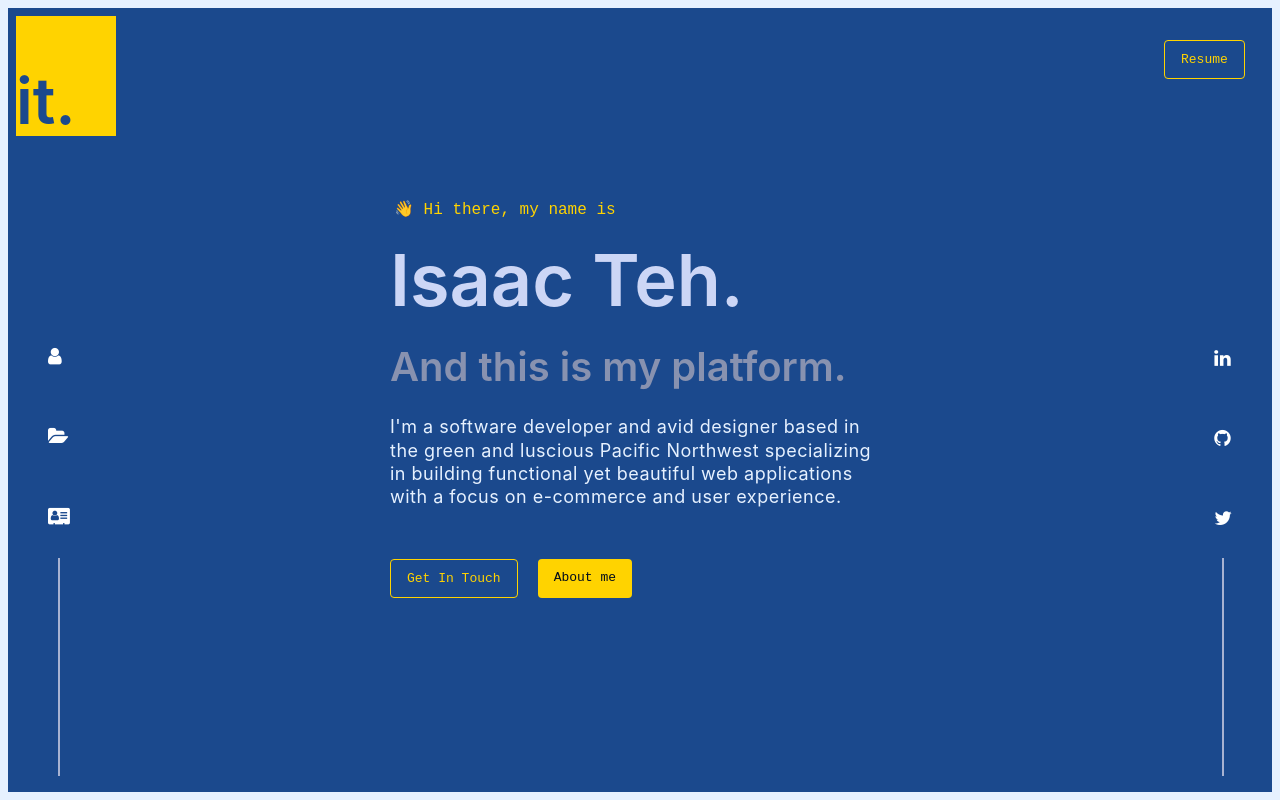
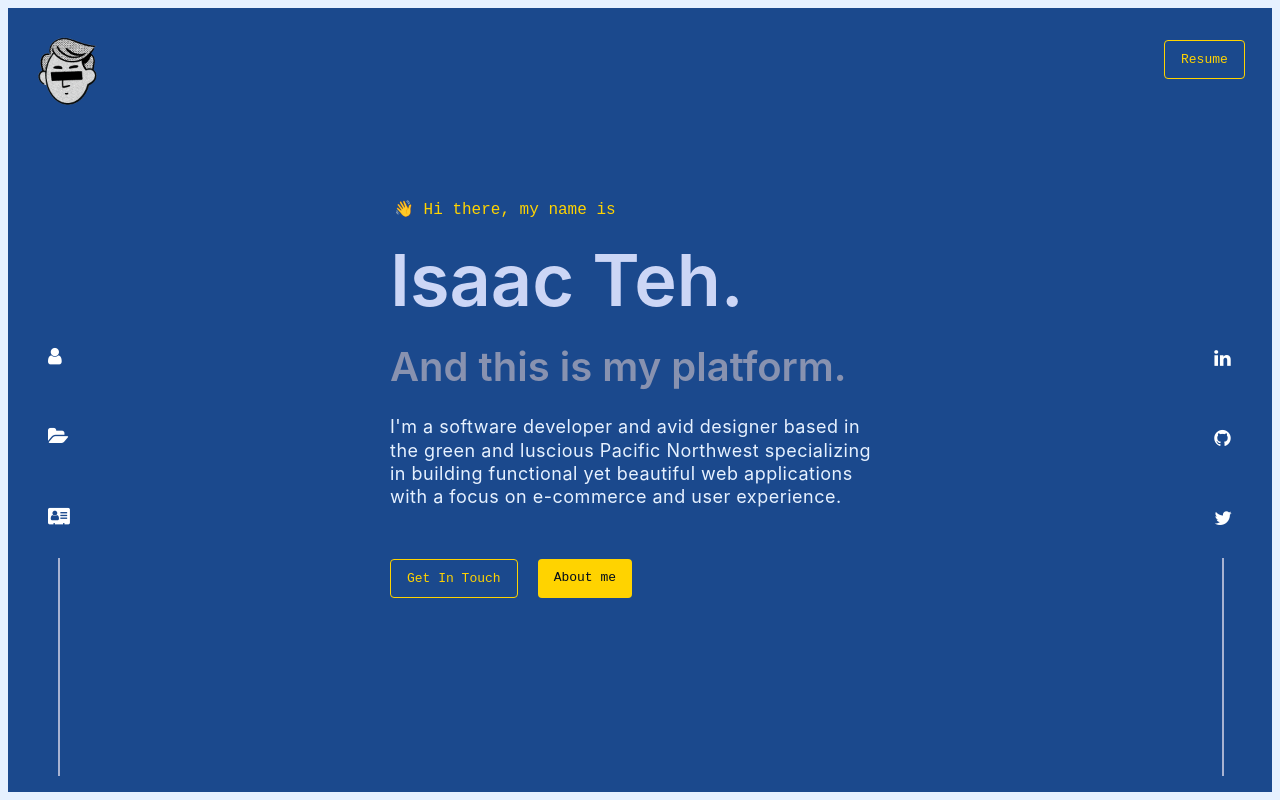
Before and after one commit to isaacxw/isaacteh-v2, a Next.js app: page / in a window 1280 px wide. Built offline with nearby package versions, Linux system fonts and the light colour scheme.

Commit message:
add new logo

```diff
--- a/src/components/navbar.js
+++ b/src/components/navbar.js
@@ -43,19 +43,11 @@ const StyledLogo = styled.a`
     position: absolute;
     width: 100px;
     height: 120px;
-    top: 16px;
-    left: 16px;
-    background-color: var(--yellow);
+    top: 30px;
+    left: 17px;
     display: flex;
     align-items: flex-end;
     padding: 0;
-
-    h1 {
-        color: var(--navy);
-        font-size: 4rem;
-        margin: 0 auto;
-        margin-bottom: 0;
-    }
 `;
 
 const NavItem = styled.div`
@@ -84,18 +76,15 @@ const Navbar = ({ isHome }) => {
         <>
             <NavItems>
                 <StyledLogo>
-                    <Link href="/">
-                        <h1>it.</h1>
+                    <Link href="/" title='Home'>
+                        <Image
+                            src="/images/portrait-art.png"
+                            alt="Logo"
+                            layout="fixed"
+                            width={100}
+                            height={100}
+                        />
                     </Link>
-                    {/* <Link href="/">
-                        <Image
-                            src="/images/logo.png"
-                            alt="logo"
-                            layout="fixed"
-                            width={65}
-                            height={65}
-                        />
-                    </Link> */}
                 </StyledLogo>
 
                 <NavItem>
```
